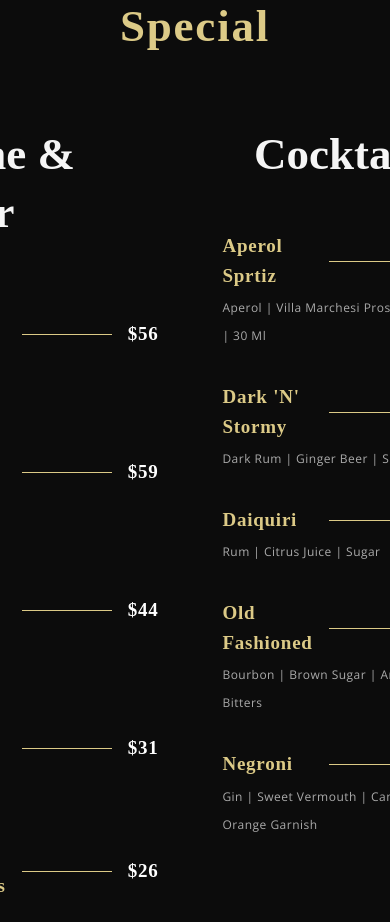
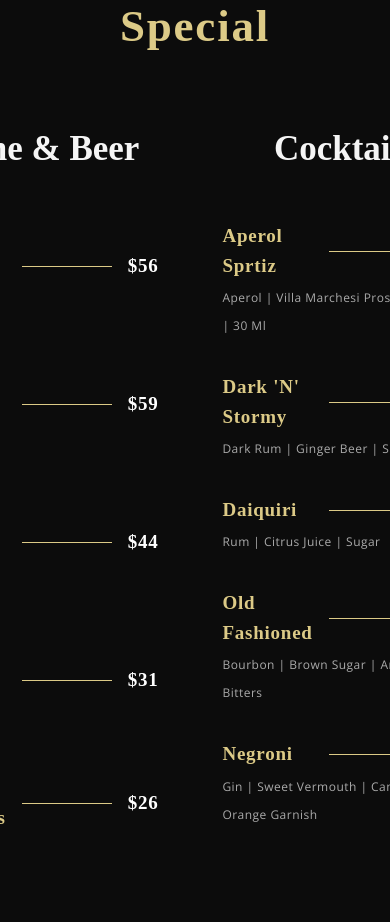
Before and after one commit to MaaX59/fine-dine, a React (Create React App) app: page / in a window 390 px wide. Shown: the part 3940-4862 px from the top of the page. Built offline with nearby package versions, Linux system fonts and the light colour scheme; a web font is replaced by a local one.

Commit message:
started styles for mobile

```diff
--- a/src/components/Menuitem/MenuItem.css
+++ b/src/components/Menuitem/MenuItem.css
@@ -19,7 +19,7 @@
 .app__menuitem-dash {
   width: 90px;
   height: 1px;
-
+position: static;
   background: var(--color-golden);
   margin: 0 1rem;
 }
--- a/src/container/Menu/SpecialMenu.css
+++ b/src/container/Menu/SpecialMenu.css
@@ -40,3 +40,28 @@
     margin: 2rem 0;
     width: 100%;
 }
+
+@media screen and (max-width:2000px) {
+
+}
+@media screen and (max-width:1150px) {
+    .app__specialMenu{
+        flex-direction: column;
+        align-items: center;
+        width: 100%;
+    }
+    .app__specialMenu_menu_img{
+
+    }
+}
+@media screen and (max-width:650px) {
+    .app__specialMenu_menu_img{
+        width: 100%;
+
+    }
+    .app__specialMenu_menu_heading{
+        font-size: 35px;
+        line-height: 48px;
+    }
+
+}
```
